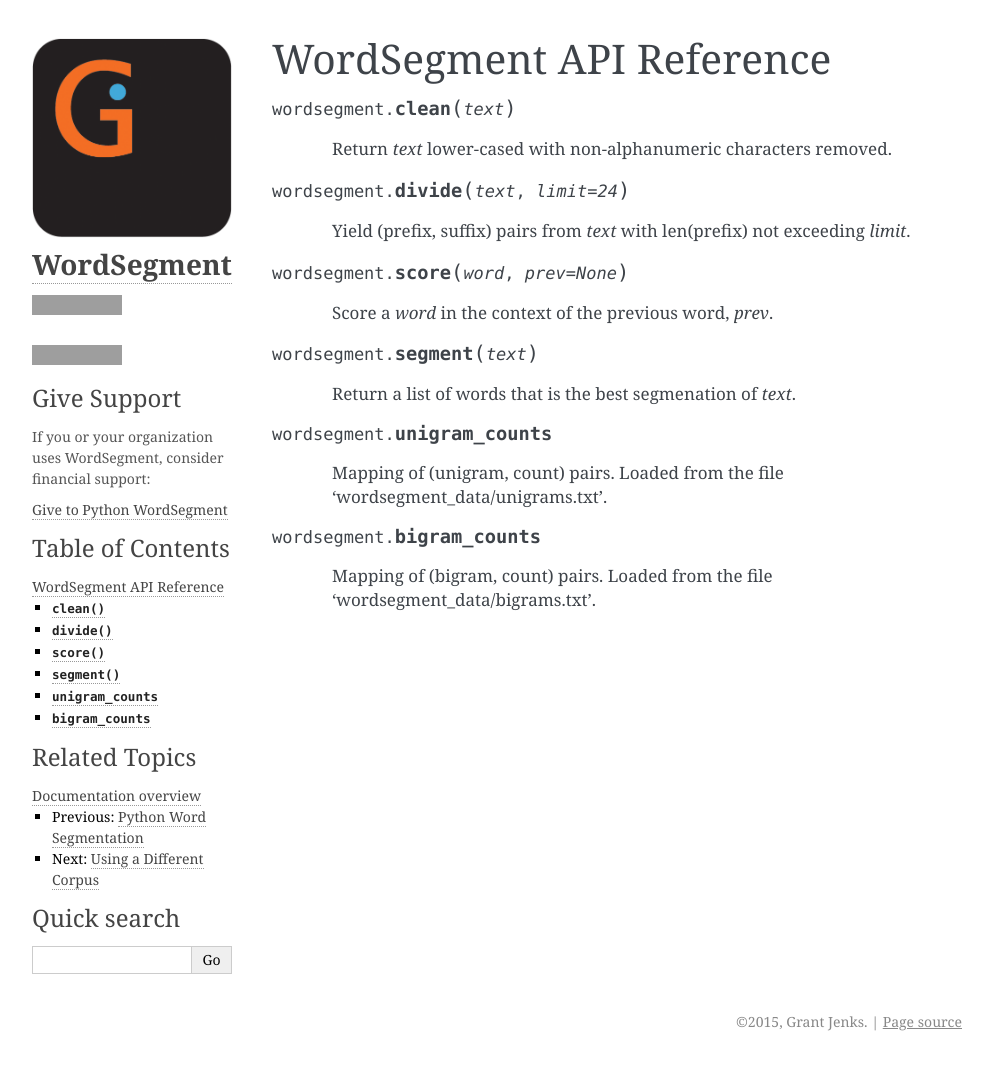
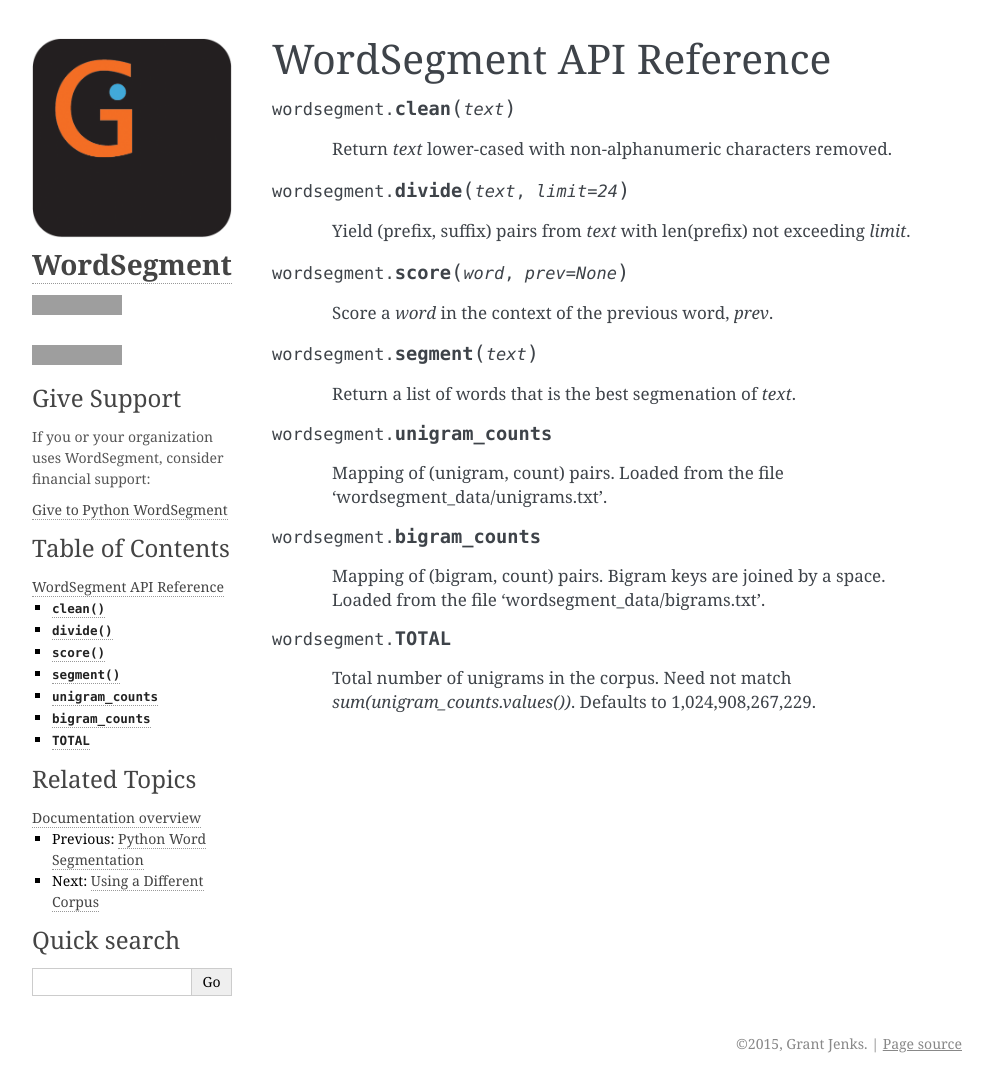
Before and after one commit to grantjenks/python-wordsegment, a Sphinx documentation site: the page built from docs/api.rst, in a window 1280 px wide, cut to the strip 0-1083 px from the top of the page. Shown: the whole strip, without its empty margins (148-1141 px from the left). Built offline with Sphinx 7.4.7, drawn with Linux system fonts in a browser that asks for light colours; before the commit the page ends 1061 px from its top, so only the background shows below that; grey boxes are pictures that could not be loaded.

Commit message:
Update api docs with TOTAL information

```diff
--- a/docs/api.rst
+++ b/docs/api.rst
@@ -32,4 +32,12 @@
    :module: wordsegment
 
     Mapping of (bigram, count) pairs.
+    Bigram keys are joined by a space.
     Loaded from the file 'wordsegment_data/bigrams.txt'.
+
+.. py:data:: TOTAL
+   :module: wordsegment
+
+    Total number of unigrams in the corpus.
+    Need not match `sum(unigram_counts.values())`.
+    Defaults to 1,024,908,267,229.
```
